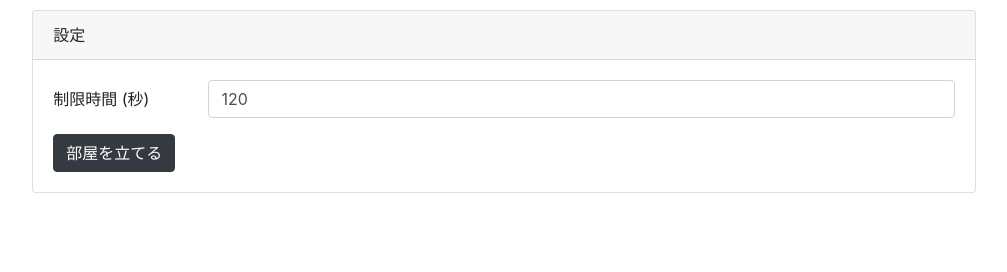
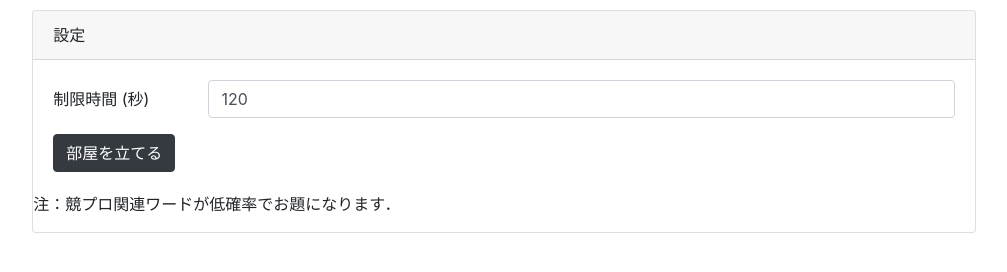
Before and after one commit to Pro-ktmr/Pro-ktmr.github.io, a plain HTML site: page game-oekaki/index.html in a window 1280 px wide. Shown: the part 76-348 px from the top of the page, without its empty margins (136-1143 px from the left). Drawn offline with nearby package versions, Linux system fonts and the light colour scheme.

Commit message:
Update index.html

```diff
--- a/game-oekaki/index.html
+++ b/game-oekaki/index.html
@@ -35,6 +35,7 @@
             <button type="submit" class="btn btn-dark">部屋を立てる</button>
           </form>
         </div>
+        <p>注：競プロ関連ワードが低確率でお題になります．</p>
       </div>
     </div>
   </body>
```
